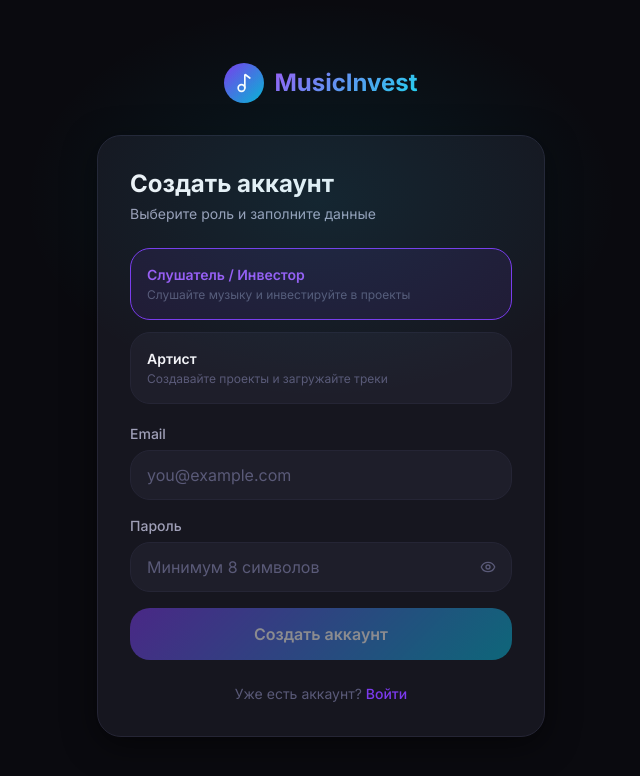
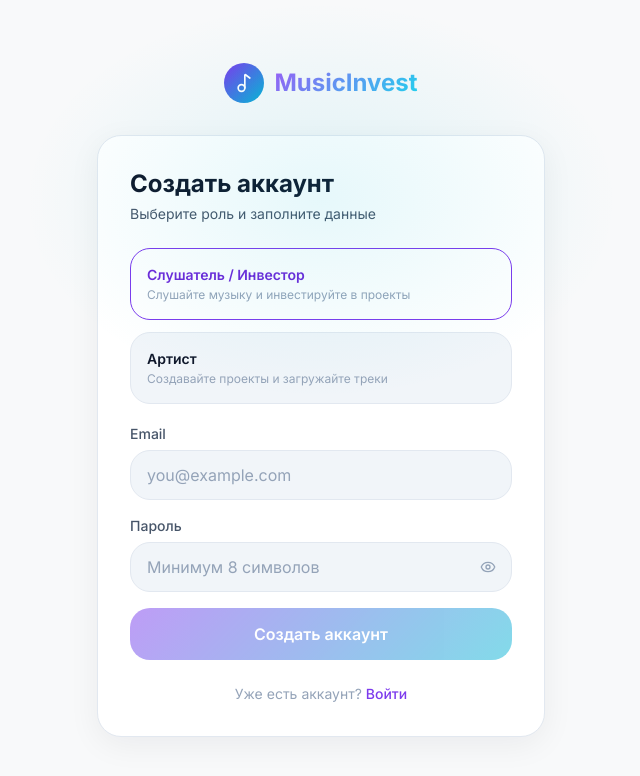
Before and after one commit to skylive-skl/music-invest-front, a React (Vite) app: page /register in a window 1280 px wide. Shown: the top 776 px of the page, without its empty margins (319-959 px from the left). Built offline with nearby package versions, Linux system fonts and the light colour scheme; no server answers.

Commit message:
feat: implement theme toggling with persistent dark/light mode support

```diff
--- a/index.html
+++ b/index.html
@@ -6,6 +6,24 @@
     <title>MusicInvest — Инвестируй в музыку будущего</title>
     <meta name="description" content="Музыкальный стриминговый сервис с краудфандингом. Поддерживай артистов, получай долю от выручки." />
     <meta name="theme-color" content="#0a0a0f" />
+    <script>
+      (function() {
+        try {
+          const theme = localStorage.getItem("theme");
+          const systemPrefersDark = window.matchMedia("(prefers-color-scheme: dark)").matches;
+          const isDark = theme === "dark" || (!theme && systemPrefersDark);
+          if (isDark) {
+            document.documentElement.classList.add("dark");
+            document.documentElement.style.colorScheme = "dark";
+          } else {
+            document.documentElement.classList.remove("dark");
+            document.documentElement.style.colorScheme = "light";
+            const metaTheme = document.querySelector('meta[name="theme-color"]');
+            if (metaTheme) metaTheme.setAttribute("content", "#f8f9fa");
+          }
+        } catch (e) {}
+      })();
+    </script>
   </head>
   <body>
     <div id="root"></div>
--- a/src/components/organisms/Sidebar.tsx
+++ b/src/components/organisms/Sidebar.tsx
@@ -9,8 +9,11 @@ import {
   Music2,
   Wallet,
   Clapperboard,
+  Sun,
+  Moon,
 } from "lucide-react";
 import { useAuthStore } from "../../store/auth.store";
+import { useThemeStore } from "../../store/theme.store";
 import { Avatar } from "../atoms/Avatar";
 import { cn } from "../../lib/utils";
 
@@ -28,6 +31,7 @@ const artistNavItems = [
 
 export function Sidebar() {
   const { user, isAuthenticated, logout } = useAuthStore();
+  const { theme, toggleTheme } = useThemeStore();
   const navigate = useNavigate();
 
   const handleLogout = () => {
@@ -170,6 +174,33 @@ export function Sidebar() {
         )}
       </nav>
 
+      {/* Theme Switcher */}
+      <div className="px-6 py-4 border-t border-border flex items-center justify-between">
+        <div className="flex items-center gap-2.5 text-text-secondary select-none">
+          {theme === "dark" ? (
+            <Moon size={18} className="text-accent-purple-light" />
+          ) : (
+            <Sun size={18} className="text-accent-purple" />
+          )}
+          <span className="text-sm font-medium">Светлая тема</span>
+        </div>
+        <button
+          onClick={toggleTheme}
+          className={cn(
+            "w-9 h-5 rounded-full p-0.5 transition-colors duration-200 ease-in-out relative flex items-center focus:outline-none focus:ring-2 focus:ring-accent-purple/30",
+            theme === "light" ? "bg-accent-purple" : "bg-bg-elevated border border-border"
+          )}
+          aria-label="Переключить тему"
+        >
+          <span
+            className={cn(
+              "w-4 h-4 rounded-full bg-white shadow-sm transition-transform duration-200 ease-in-out absolute left-0.5",
+              theme === "light" ? "translate-x-4" : "translate-x-0"
+            )}
+          />
+        </button>
+      </div>
+
       {/* User footer */}
       {isAuthenticated && user && (
         <div className="px-3 py-4 border-t border-border">
--- a/src/index.css
+++ b/src/index.css
@@ -3,6 +3,86 @@
 @tailwind base;
 @tailwind components;
 @tailwind utilities;
+
+:root {
+  --bg-primary: #f8f9fa;
+  --bg-secondary: #ffffff;
+  --bg-card: #ffffff;
+  --bg-elevated: #f1f5f9;
+  --bg-hover: #e2e8f0;
+
+  --accent-purple: #7c3aed;
+  --accent-purple-light: #6d28d9;
+  --accent-purple-dim: rgba(124, 58, 237, 0.08);
+  --accent-cyan: #0891b2;
+  --accent-cyan-light: #0e7490;
+  --accent-cyan-dim: rgba(6, 182, 212, 0.08);
+
+  --color-success: #10b981;
+  --color-warning: #f59e0b;
+  --color-danger: #ef4444;
+
+  --text-primary: #0f172a;
+  --text-secondary: #475569;
+  --text-muted: #94a3b8;
+
+  --border-default: #e2e8f0;
+  --border-light: #cbd5e1;
+
+  --gradient-card: linear-gradient(180deg, rgba(124, 58, 237, 0.04) 0%, rgba(6, 182, 212, 0.01) 100%);
+
+  --shadow-glow-purple: 0 0 40px rgba(124, 58, 237, 0.12);
+  --shadow-glow-cyan: 0 0 40px rgba(6, 182, 212, 0.08);
+  --shadow-card: 0 8px 32px rgba(15, 23, 42, 0.06);
+  --shadow-player: 0 -8px 40px rgba(15, 23, 42, 0.08);
+
+  --scrollbar-thumb: #cbd5e1;
+
+  --glass-bg: rgba(255, 255, 255, 0.75);
+  --glass-border: rgba(226, 232, 240, 0.8);
+  --glass-light-bg: rgba(255, 255, 255, 0.45);
+  --glass-light-border: rgba(226, 232, 240, 0.5);
+}
+
+.dark {
+  --bg-primary: #0a0a0f;
+  --bg-secondary: #111118;
+  --bg-card: #16161f;
+  --bg-elevated: #1e1e2a;
+  --bg-hover: #252535;
+
+  --accent-purple: #7c3aed;
+  --accent-purple-light: #9d5cf6;
+  --accent-purple-dim: rgba(124, 58, 237, 0.2);
+  --accent-cyan: #06b6d4;
+  --accent-cyan-light: #22d3ee;
+  --accent-cyan-dim: rgba(6, 182, 212, 0.2);
+
+  --color-success: #10b981;
+  --color-warning: #f59e0b;
+  --color-danger: #ef4444;
+
+  --text-primary: #f4f4f8;
+  --text-secondary: #a0a0b8;
+  --text-muted: #5a5a78;
+
+  --border-default: #252535;
+  --border-light: #303048;
+
+  --gradient-card: linear-gradient(180deg, rgba(124, 58, 237, 0.15) 0%, rgba(6, 182, 212, 0.05) 100%);
+
+  --shadow-glow-purple: 0 0 40px rgba(124, 58, 237, 0.35);
+  --shadow-glow-cyan: 0 0 40px rgba(6, 182, 212, 0.25);
+  --shadow-card: 0 8px 32px rgba(0, 0, 0, 0.5);
+  --shadow-player: 0 -8px 40px rgba(0, 0, 0, 0.6);
+
+  --scrollbar-thumb: #303048;
+
+  --glass-bg: rgba(22, 22, 31, 0.8);
+  --glass-border: rgba(48, 48, 72, 0.6);
+  --glass-light-bg: rgba(30, 30, 42, 0.6);
+  --glass-light-border: rgba(48, 48, 72, 0.4);
+}
 
 @layer base {
   *, *::before, *::after {
@@ -19,10 +99,11 @@
 
   body {
     font-family: 'Inter', system-ui, sans-serif;
-    background-color: #0a0a0f;
-    color: #f4f4f8;
+    background-color: var(--bg-primary);
+    color: var(--text-primary);
     overflow-x: hidden;
     min-height: 100vh;
+    transition: background-color 0.2s ease, color 0.2s ease;
   }
 
   ::-webkit-scrollbar {
@@ -33,37 +114,39 @@
     background: transparent;
   }
   ::-webkit-scrollbar-thumb {
-    background: #303048;
+    background: var(--scrollbar-thumb);
     border-radius: 999px;
   }
   ::-webkit-scrollbar-thumb:hover {
-    background: #7c3aed;
+    background: var(--accent-purple);
   }
 
   * {
     scrollbar-width: thin;
-    scrollbar-color: #303048 transparent;
+    scrollbar-color: var(--scrollbar-thumb) transparent;
   }
 
   ::selection {
-    background: rgba(124, 58, 237, 0.4);
-    color: #f4f4f8;
+    background: var(--accent-purple-dim);
+    color: var(--text-primary);
   }
 }
 
 @layer utilities {
   .glass {
-    background: rgba(22, 22, 31, 0.8);
+    background: var(--glass-bg);
     backdrop-filter: blur(20px);
     -webkit-backdrop-filter: blur(20px);
-    border: 1px solid rgba(48, 48, 72, 0.6);
+    border: 1px solid var(--glass-border);
+    transition: background-color 0.2s ease, border-color 0.2s ease;
   }
 
   .glass-light {
-    background: rgba(30, 30, 42, 0.6);
+    background: var(--glass-light-bg);
     backdrop-filter: blur(12px);
     -webkit-backdrop-filter: blur(12px);
-    border: 1px solid rgba(48, 48, 72, 0.4);
+    border: 1px solid var(--glass-light-border);
+    transition: background-color 0.2s ease, border-color 0.2s ease;
   }
 
   .text-gradient {
--- /dev/null
+++ b/src/store/theme.store.ts
@@ -0,0 +1,61 @@
+import { create } from "zustand";
+
+export type Theme = "light" | "dark";
+
+interface ThemeState {
+  theme: Theme;
+  toggleTheme: () => void;
+  setTheme: (theme: Theme) => void;
+}
+
+const updateThemeDOM = (theme: Theme) => {
+  if (typeof document === "undefined") return;
+
+  const isDark = theme === "dark";
+  if (isDark) {
+    document.documentElement.classList.add("dark");
+    document.documentElement.style.colorScheme = "dark";
+  } else {
+    document.documentElement.classList.remove("dark");
+    document.documentElement.style.colorScheme = "light";
+  }
+
+  const metaThemeColor = document.querySelector('meta[name="theme-color"]');
+  if (metaThemeColor) {
+    metaThemeColor.setAttribute("content", isDark ? "#0a0a0f" : "#f8f9fa");
+  }
+};
+
+export const useThemeStore = create<ThemeState>((set) => {
+  const getInitialTheme = (): Theme => {
+    if (typeof window === "undefined") return "dark";
+    const savedTheme = localStorage.getItem("theme") as Theme;
+    if (savedTheme === "light" || savedTheme === "dark") {
+      return savedTheme;
+    }
+    const systemPrefersDark = window.matchMedia("(prefers-color-scheme: dark)").matches;
+    return systemPrefersDark ? "dark" : "light";
+  };
+
+  const initialTheme = getInitialTheme();
+
+  // Apply initial theme classes and properties to the document element
+  updateThemeDOM(initialTheme);
+
+  return {
+    theme: initialTheme,
+    setTheme: (theme) => {
+      localStorage.setItem("theme", theme);
+      updateThemeDOM(theme);
+      set({ theme });
+    },
+    toggleTheme: () => {
+      set((state) => {
+        const nextTheme = state.theme === "dark" ? "light" : "dark";
+        localStorage.setItem("theme", nextTheme);
+        updateThemeDOM(nextTheme);
+        return { theme: nextTheme };
+      });
+    },
+  };
+});
--- a/tailwind.config.js
+++ b/tailwind.config.js
@@ -9,46 +9,46 @@ export default {
     extend: {
       colors: {
         bg: {
-          primary: "#0a0a0f",
-          secondary: "#111118",
-          card: "#16161f",
-          elevated: "#1e1e2a",
-          hover: "#252535",
+          primary: "var(--bg-primary)",
+          secondary: "var(--bg-secondary)",
+          card: "var(--bg-card)",
+          elevated: "var(--bg-elevated)",
+          hover: "var(--bg-hover)",
         },
         accent: {
-          purple: "#7c3aed",
-          "purple-light": "#9d5cf6",
-          "purple-dim": "#7c3aed33",
-          cyan: "#06b6d4",
-          "cyan-light": "#22d3ee",
-          "cyan-dim": "#06b6d433",
+          purple: "var(--accent-purple)",
+          "purple-light": "var(--accent-purple-light)",
+          "purple-dim": "var(--accent-purple-dim)",
+          cyan: "var(--accent-cyan)",
+          "cyan-light": "var(--accent-cyan-light)",
+          "cyan-dim": "var(--accent-cyan-dim)",
         },
-        success: "#10b981",
-        warning: "#f59e0b",
-        danger: "#ef4444",
+        success: "var(--color-success)",
+        warning: "var(--color-warning)",
+        danger: "var(--color-danger)",
         text: {
-          primary: "#f4f4f8",
-          secondary: "#a0a0b8",
-          muted: "#5a5a78",
+          primary: "var(--text-primary)",
+          secondary: "var(--text-secondary)",
+          muted: "var(--text-muted)",
         },
         border: {
-          DEFAULT: "#252535",
-          light: "#303048",
+          DEFAULT: "var(--border-default)",
+          light: "var(--border-light)",
         },
       },
       backgroundImage: {
         "gradient-radial": "radial-gradient(var(--tw-gradient-stops))",
         "gradient-purple": "linear-gradient(135deg, #7c3aed, #06b6d4)",
-        "gradient-card": "linear-gradient(180deg, rgba(124,58,237,0.15) 0%, rgba(6,182,212,0.05) 100%)",
+        "gradient-card": "var(--gradient-card)",
       },
       fontFamily: {
         sans: ["Inter", "system-ui", "sans-serif"],
       },
       boxShadow: {
-        "glow-purple": "0 0 40px rgba(124, 58, 237, 0.35)",
-        "glow-cyan": "0 0 40px rgba(6, 182, 212, 0.25)",
-        "card": "0 8px 32px rgba(0,0,0,0.5)",
-        "player": "0 -8px 40px rgba(0,0,0,0.6)",
+        "glow-purple": "var(--shadow-glow-purple)",
+        "glow-cyan": "var(--shadow-glow-cyan)",
+        "card": "var(--shadow-card)",
+        "player": "var(--shadow-player)",
       },
       borderRadius: {
         xl: "1rem",
```
Also changed, not shown: src/pages/ProfilePage.tsx (+39 -2 lines).
